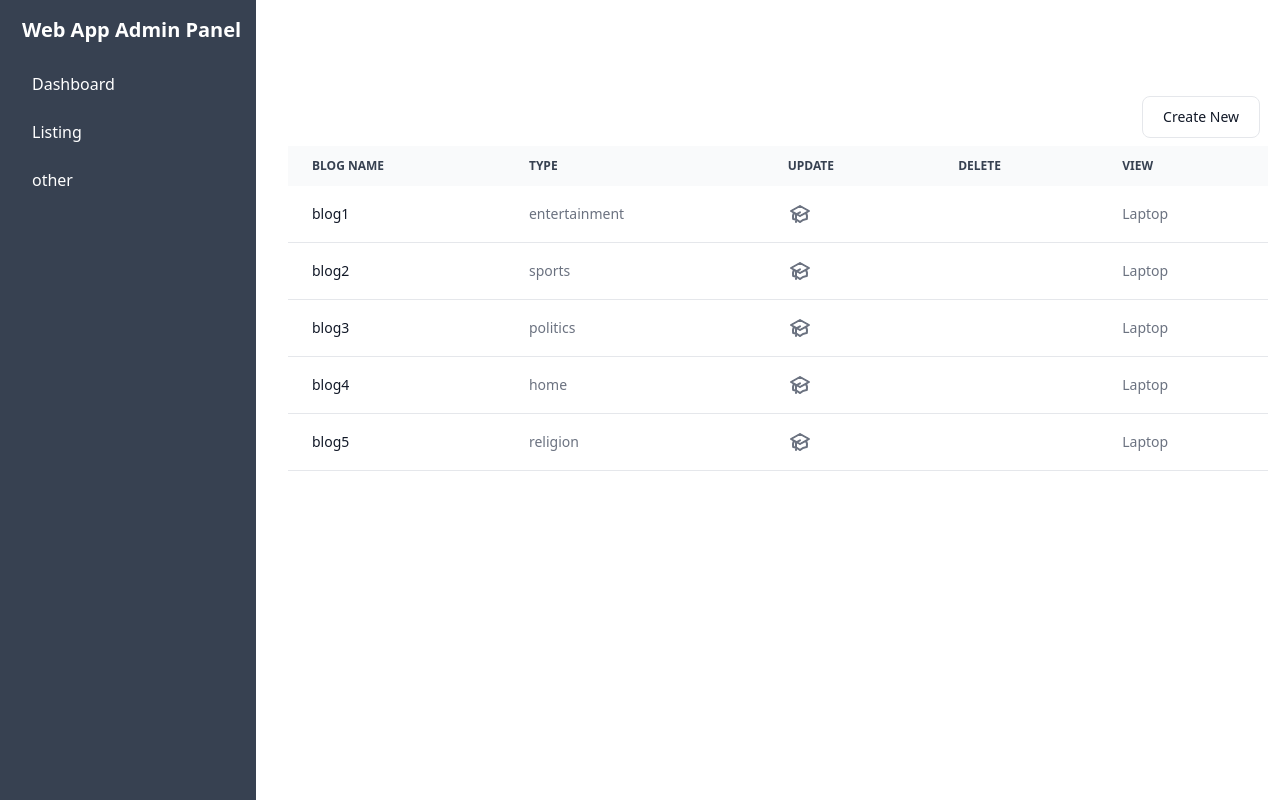
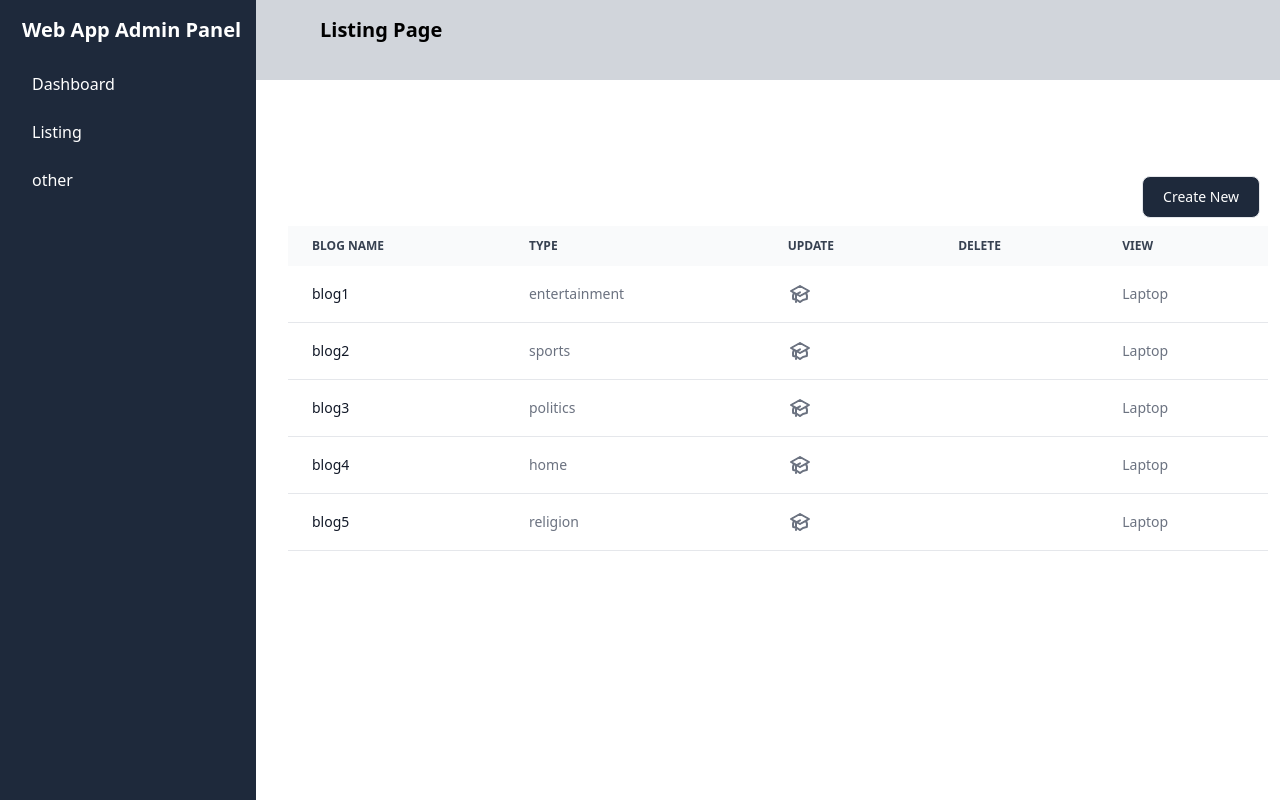
Before and after one commit to Mudasserahmed/web-app-cp, a Next.js app: page /pages/listing in a window 1280 px wide. Built offline with nearby package versions, Linux system fonts and the light colour scheme.

Commit message:
Header Added

```diff
--- a/src/app/pages/dashboard/page.js
+++ b/src/app/pages/dashboard/page.js
@@ -77,7 +77,7 @@ function Dashboard() {
   };
   return (
     <>
-        {/* <Header pageTitle={"Create Blog"}/>  */}
+        <Header pageTitle={"Create Blog"}/>
     <main className=" bg-[#F1F5F9]  py-24 px-6  lg:px-8 flex justify-center items-center ">
       <div className="bg-white py-5 mx-4 px-5  lg:w-6/12 md:w-6/12 ">
         <div className=" text-center">
--- a/src/app/pages/listing/page.js
+++ b/src/app/pages/listing/page.js
@@ -1,6 +1,7 @@
 "use client";
 import React from "react";
 import { useRouter } from "next/navigation";
+import Header from "@/components/header/page";
 function Listing() {
   const router = useRouter();
   const list = [
@@ -27,15 +28,18 @@ function Listing() {
   ];
   return (
     <>
+      <Header pageTitle={"Listing Page"}/>
       <div className="py-24 lg:ml-72 lg:mr-3 ">
         <div class="relative overflow-x-auto">
+
           <button
             type="button"
             onClick={()=>router.push("/pages/dashboard")}
-            class="py-2.5 px-5 float-right mr-2 mb-2 text-sm font-medium text-gray-900 focus:outline-none bg-white rounded-lg border border-gray-200 hover:bg-gray-100 hover:text-blue-700 focus:z-10 focus:ring-4 focus:ring-gray-200 dark:focus:ring-gray-700 dark:bg-gray-800 dark:text-gray-400 dark:border-gray-600 dark:hover:text-white dark:hover:bg-gray-700"
+            class="py-2.5 px-5 float-right mr-2 mb-2 text-sm font-medium text-white focus:outline-none bg-[#1E293B] rounded-lg border border-gray-200 hover:bg-gray-100 hover:text-blue-700 focus:z-10 focus:ring-4 focus:ring-gray-200 dark:focus:ring-gray-700 dark:bg-gray-800 dark:text-gray-400 dark:border-gray-600 dark:hover:text-white dark:hover:bg-gray-700"
           >
             Create New
           </button>
+
           <table class="w-full text-sm text-left text-gray-500 dark:text-gray-400">
             <thead class="text-xs text-gray-700 uppercase bg-gray-50 dark:bg-gray-700 dark:text-gray-400">
               <tr>
--- a/src/components/header/page.js
+++ b/src/components/header/page.js
@@ -6,10 +6,8 @@ export default function Header({pageTitle}) {
 //   const pageTitle = router.pathname.replace('/', '');
 
   return (
-    <header className="sticky top-0 z-50 bg-white shadow-md">
-      <div className="max-w-7xl mx-auto px-4 sm:px-6 lg:px-8">
-        <h1 className="text-2xl font-bold text-gray-800">{pageTitle}</h1>
-      </div>
-    </header>
+    <header className="bg-gray-300 h-20  z-10">
+        <h1 className="text-xl font-bold md:pl-80 pt-4"> {pageTitle} </h1>
+        </header>
   );
 }
--- a/src/components/sidebar/Sidebar.js
+++ b/src/components/sidebar/Sidebar.js
@@ -33,7 +33,7 @@ function Sidebar() {
         className="fixed top-0 left-0 z-40 w-64 h-full transition-transform  -translate-x-full sm:translate-x-0"
         aria-label="Sidebar"
       >
-        <div className="h-full px-3 py-4 overflow-y-auto bg-gray-700 text-white dark:bg-gray-800">
+        <div className="h-full px-3 py-4 overflow-y-auto bg-[#1E293B] text-white dark:bg-gray-800">
           <a href="https://flowbite.com/" className="flex items-center pl-2.5 mb-5">
             <span className="self-center text-xl font-semibold whitespace-nowrap dark:text-white">
               Web App Admin Panel
```
